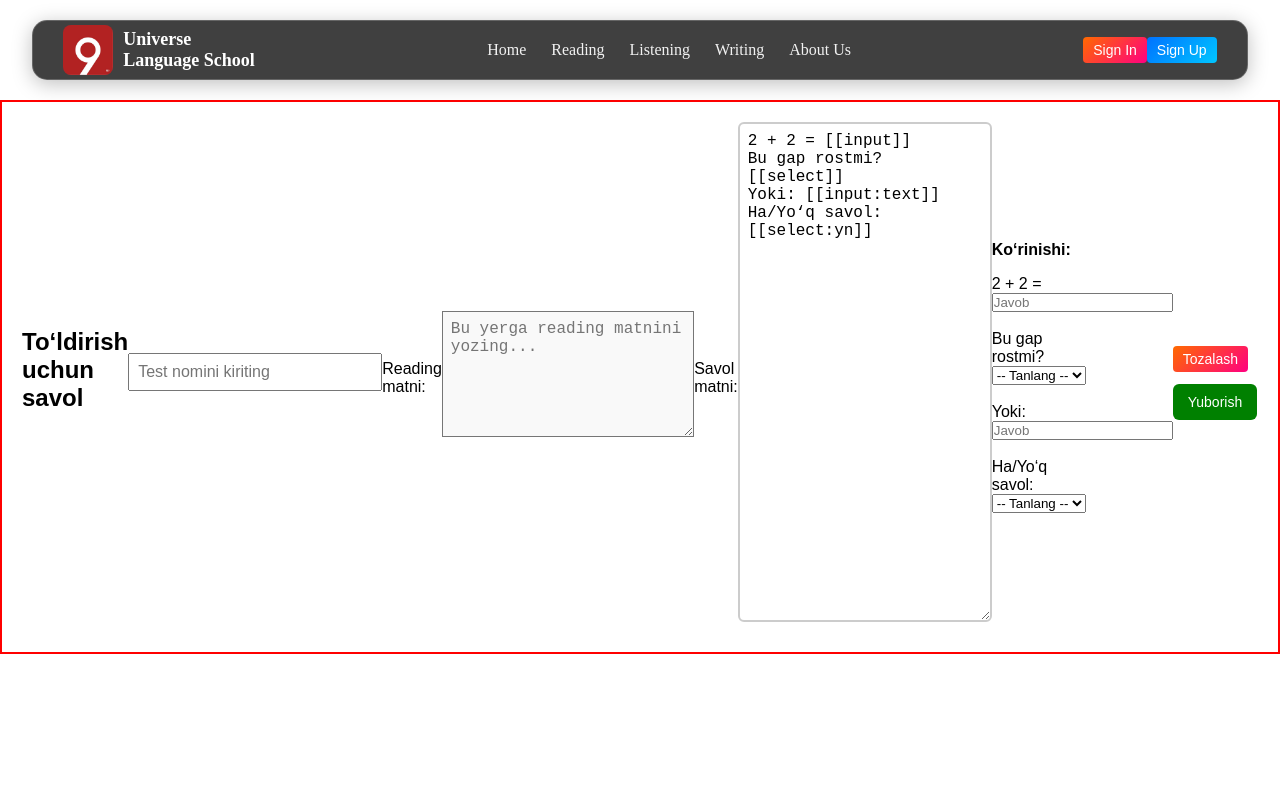
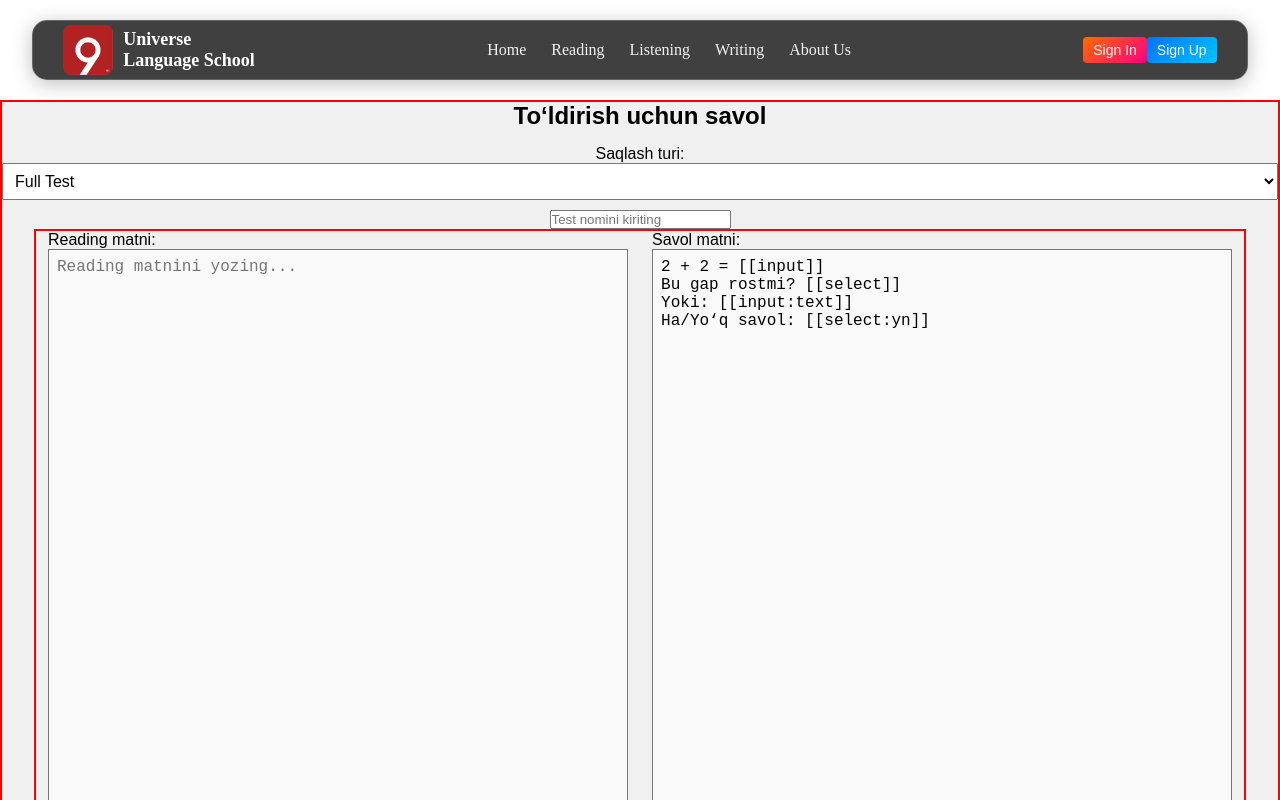
Before and after one commit to rakhimovdev/unverse_frontend, a React (Create React App) app: page /solving in a window 1280 px wide. Shown: the top 800 px of the page. Built offline with nearby package versions, Linux system fonts and the light colour scheme; no server answers.

Commit message:
fix timer

```diff
--- a/src/Api/Axios.js
+++ b/src/Api/Axios.js
@@ -1,7 +1,7 @@
 import axios from "axios"
 
 const Api = axios.create({
-    baseURL: 'https://unverse-backend.onrender.com/' // Backend server URL
+    baseURL: 'https://unverse-backend.onrender.com' // Backend server URL
 })
 //  https://unverse-backend.onrender.com
 // http://localhost:5000/
--- a/src/Pages/ReadingForm/ReadingForm.jsx
+++ b/src/Pages/ReadingForm/ReadingForm.jsx
@@ -33,6 +33,7 @@ function ReadingForm() {
     }, []);
 
     // Bitta testni olish
+    // Bitta testni olish
     useEffect(() => {
         axios
             .get(`/test/${testId}`)
@@ -41,15 +42,29 @@ function ReadingForm() {
                     setError("Test ma'lumotlari topilmadi.");
                     return;
                 }
-                setTest(res.data);
+
+                const testData = res.data;
+                setTest(testData);
+
+                // === TEST MODE => TIMER ===
+                if (testData.mode === "full") {
+                    setSecondsLeft(3600); // 60 minut
+                } else {
+                    setSecondsLeft(1200); // 20 minut
+                }
+                // ===========================
+
+                // input/select joylari bo‘yicha javoblar massivini yaratish
                 const answerCount =
-                    res.data.testText.match(/\[\[(input|select(?::yn)?)\]\]/g) || [];
+                    testData.testText.match(/\[\[(input|select(?::yn)?)\]\]/g) || [];
+
                 setUserAnswers(Array(answerCount.length).fill(""));
             })
             .catch(() => {
                 setError("Test yuklashda xatolik yuz berdi.");
             });
     }, [testId]);
+
 
     // Timer
     useEffect(() => {
--- a/src/Pages/Solving/Solving.css
+++ b/src/Pages/Solving/Solving.css
@@ -1,111 +1,40 @@
+.container {
+    width: 100%;
+    height: 90vh;
+    display: flex;
+    justify-content: center;
+    align-items: center;
+    background-color: #f0f0f0;
+    border: 2px solid #ccc;
+    flex-direction: column;
+}
+
+.out_textarea {
+    display: flex;
+    width: 95%;
+    height: 900px;
+    border: 2px solid red;
+    align-items: center;
+    justify-content: space-around;
+}
+
+.textarea1 {
+    width: 48%;
+}
+
+.textarea2 {
+    width: 48%;
+}
+
+.reading-textarea,
 .test-textarea {
     width: 100%;
-    padding: 10px;
+    height: 700px;
+    padding: 8px;
     font-size: 16px;
-    margin-bottom: 20px;
+    background: #f9f9f9;
 }
 
-.container {
-    padding: 20px;
+.reading-textarea {
+    /* margin-top: -10px; */
 }
-
-.test-textarea {
-    width: 100%;
-    padding: 10px;
-    font-size: 16px;
-    margin-bottom: 20px;
-    border: 2px solid #ccc;
-    border-radius: 6px;
-    height: 500px;
-}
-
-.drop-area {
-    width: 100%;
-    height: 400px;
-    border: 2px dashed gray;
-    position: relative;
-    background: #fafafa;
-    margin-bottom: 20px;
-}
-
-.drop-text {
-    padding: 5px;
-    color: #666;
-    font-size: 14px;
-}
-
-.input-wrapper {
-    position: absolute;
-    height: 30px;
-}
-
-.input-container {
-    position: relative;
-    display: inline-block;
-}
-
-.drag-input {
-    padding: 5px;
-    border: 2px solid red;
-    cursor: grab;
-    font-size: 16px;
-    background: #fff;
-    border-radius: 4px;
-}
-
-.delete-btn {
-    position: absolute;
-    top: -10px;
-    right: -30px;
-    background: red;
-    color: #fff;
-    border: none;
-    border-radius: 4px;
-    cursor: pointer;
-    padding: 3px 6px;
-    font-size: 12px;
-}
-
-.resize-handle {
-    width: 12px;
-    height: 12px;
-    background: blue;
-    position: absolute;
-    bottom: -6px;
-    right: -6px;
-    cursor: nwse-resize;
-    border-radius: 2px;
-}
-
-.add-btn {
-    margin-right: 10px;
-    background: #ddd;
-    border: none;
-    padding: 10px 15px;
-    border-radius: 6px;
-    cursor: pointer;
-}
-
-.upload-btn {
-    background: green;
-    color: #fff;
-    border: none;
-    padding: 10px 15px;
-    border-radius: 6px;
-    cursor: pointer;
-}
-
-.inputDescription {
-    width: 100%;
-    height: 100%;
-    border: 2px solid var(--yellow-theme-main-color);
-    padding: 16px 12px;
-    transition: all 0.5s ease;
-    position: relative;
-    background-color: transparent;
-    color: var(--yellow-theme-sub-text-color);
-}
-
-.view {
-    width: 50%;
-}
--- a/src/Pages/Solving/Solving.jsx
+++ b/src/Pages/Solving/Solving.jsx
@@ -1,3 +1,4 @@
+// Updated FillInTheBlankTest component with "Full Test" or "Part" select before saving
 import React, { useState, useEffect } from "react";
 import axios from "../../Api/Axios";
 import "./Solving.css";
@@ -10,7 +11,9 @@ function FillInTheBlankTest() {
     const [answers, setAnswers] = useState([]);
     const [readingText, setReadingText] = useState("");
 
-    // ✅ Serverdan oxirgi testni olish
+    // NEW → Saving mode: full-test or part
+    const [saveMode, setSaveMode] = useState("full");
+
     useEffect(() => {
         axios
             .get("/user/tests/last")
@@ -32,11 +35,9 @@ function FillInTheBlankTest() {
             .catch(() => { });
     }, []);
 
-    // [[input]], [[select]], [[input:type]], [[select:yn]] larni topish
     const inputMatches = [...testText.matchAll(/\[\[(input(?::(\w+))?|select(?::yn)?)\]\]/g)];
     const inputCount = inputMatches.length;
 
-    // ✅ answers massivini inputlarga moslashtirish
     useEffect(() => {
         setAnswers((prev) => {
             const arr = [...prev];
@@ -49,8 +50,8 @@ function FillInTheBlankTest() {
                     type = match[2] || "text";
                     rawType = "input:" + (match[2] || "text");
                 } else if (match[1].startsWith("select")) {
-                    type = "select";       // backend faqat "select" ko‘radi
-                    rawType = match[1];    // "select" yoki "select:yn"
+                    type = "select";
+                    rawType = match[1];
                 }
 
                 arr.push({ value: "", type, rawType });
@@ -59,7 +60,6 @@ function FillInTheBlankTest() {
         });
     }, [testText, inputCount]);
 
-    // ✅ Javob o‘zgarishi
     const handleAnswerChange = (idx, value) => {
         setAnswers((prev) => {
             const arr = [...prev];
@@ -68,14 +68,12 @@ function FillInTheBlankTest() {
         });
     };
 
-    // ✅ Tozalash tugmasi
     const handleClearInputs = () => {
         setTestName("");
         setReadingText("");
         setTestText("");
     };
 
-    // ✅ Savolni inputlar bilan render qilish
     const renderQuestion = () => {
         const parts = testText.split(/\[\[(?:input(?::\w+)?|select(?::yn)?)\]\]/g);
         const elements = [];
@@ -108,7 +106,6 @@ function FillInTheBlankTest() {
                     );
                 } else if (type === "select") {
                     if (rawType === "select:yn") {
-                        // ✅ Yes / No / Not Given
                         elements.push(
                             <select
                                 key={`input-select-yn-${i}`}
@@ -123,7 +120,6 @@ function FillInTheBlankTest() {
                             </select>
                         );
                     } else {
-                        // ✅ True / False / Not Given
                         elements.push(
                             <select
                                 key={`input-select-${i}`}
@@ -145,17 +141,17 @@ function FillInTheBlankTest() {
         return elements;
     };
 
-    // ✅ Testni serverga yuborish
     const handleSubmit = async (e) => {
         e.preventDefault();
         try {
             await axios.post("/test/upload", {
                 name: testName,
                 testText,
+                mode: saveMode, // NEW → send full or part to backend
                 questions: answers.map((ans, idx) => ({
                     id: idx + 1,
                     value: ans.value,
-                    type: ans.type, // faqat "text" yoki "select" boradi
+                    type: ans.type,
                 })),
                 readingText,
             });
@@ -169,40 +165,48 @@ function FillInTheBlankTest() {
         <div className="container">
             <h2>To‘ldirish uchun savol</h2>
 
+            {/* NEW → Save type selection */}
+            <label>Saqlash turi:</label>
+            <select
+                value={saveMode}
+                onChange={(e) => setSaveMode(e.target.value)}
+                className="save-mode-select"
+                style={{ width: "100%", marginBottom: "10px", padding: "8px", fontSize: "16px" }}
+            >
+                <option value="full">Full Test</option>
+                <option value="part">Part</option>
+            </select>
+
             <input
                 type="text"
                 className="test-name-input"
                 value={testName}
                 onChange={(e) => setTestName(e.target.value)}
                 placeholder="Test nomini kiriting"
-                style={{ width: "100%", marginBottom: "10px", padding: "8px", fontSize: "16px" }}
             />
 
-            <label style={{ display: "block", marginTop: 8, marginBottom: 6 }}>Reading matni:</label>
+            <div className="out_textarea">
+                <div className="textarea1">
+                    <label>Reading matni:</label>
                     <textarea
                         className="reading-textarea"
                         rows={6}
                         value={readingText}
                         onChange={(e) => setReadingText(e.target.value)}
-                placeholder="Bu yerga reading matnini yozing..."
-                style={{
-                    width: "100%",
-                    margin: "6px 0 12px",
-                    padding: "8px",
-                    fontSize: "16px",
-                    background: "#f9f9f9",
-                }}
+                        placeholder="Reading matnini yozing..."
                     />
-
-            <label style={{ display: "block", marginTop: 8, marginBottom: 6 }}>Savol matni:</label>
+                </div>
+                <div className="textarea2">
+                    <label>Savol matni:</label>
                     <textarea
                         className="test-textarea"
                         rows={5}
                         value={testText}
                         onChange={(e) => setTestText(e.target.value)}
-                placeholder="Savolingizni yozing va [[input]] yoki [[select]], [[select:yn]] joyiga javob uchun maydon qo‘shing"
-                style={{ width: "100%", marginBottom: "10px", padding: "8px", fontSize: "16px" }}
+                        placeholder="Savolingizni yozing..."
                     />
+                </div>
+            </div>
 
             <div className="question-preview" style={{ whiteSpace: "pre-wrap" }}>
                 <strong>Ko‘rinishi:</strong>
@@ -210,16 +214,11 @@ function FillInTheBlankTest() {
             </div>
 
             <form onSubmit={handleSubmit}>
-                <button
-                    type="button"
-                    onClick={handleClearInputs}
-                    className="clear-btn"
-                    style={{ marginTop: 12, marginRight: 10 }}
-                >
+                <button type="button" onClick={handleClearInputs} className="clear-btn">
                     Tozalash
                 </button>
 
-                <button type="submit" className="upload-btn" style={{ marginTop: 12 }}>
+                <button type="submit" className="upload-btn">
                     Yuborish
                 </button>
             </form>
```
Lines whose indentation alone changed are shown as unchanged.
